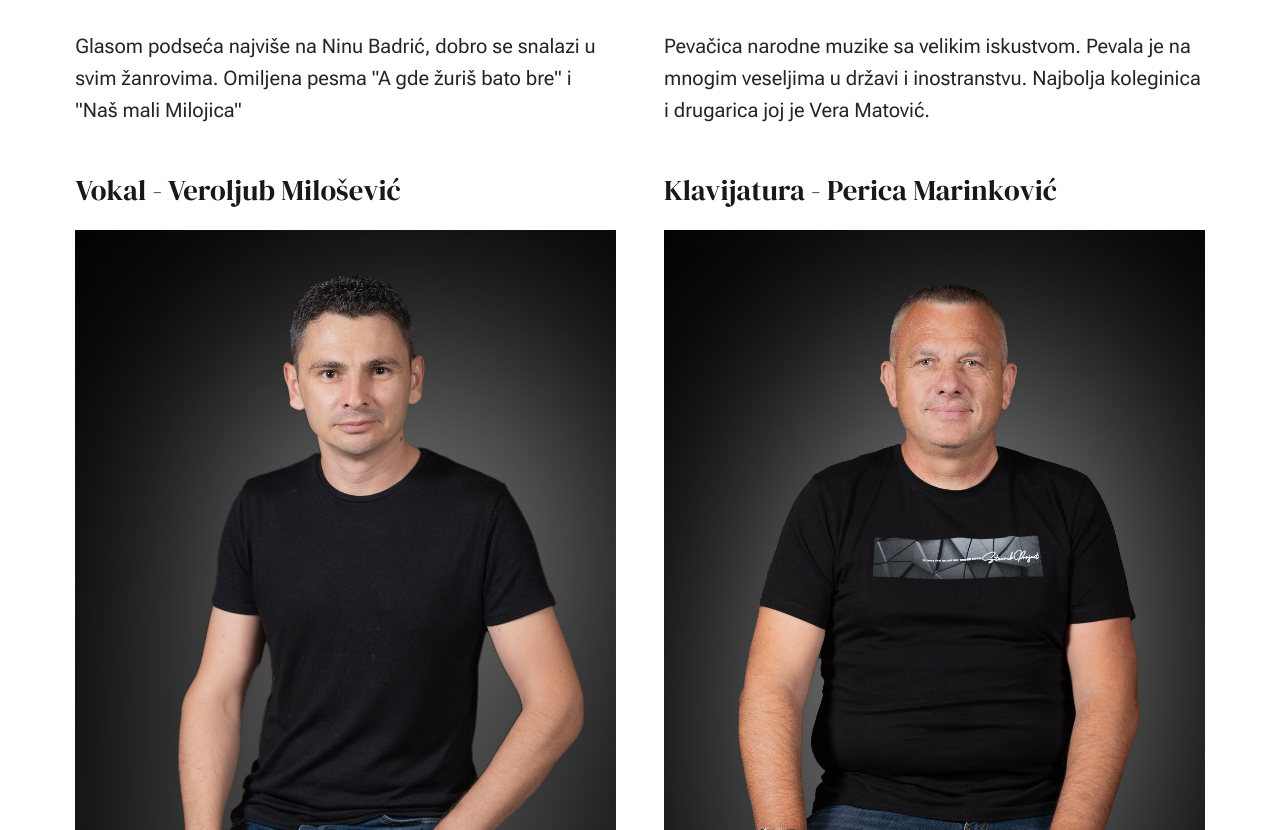
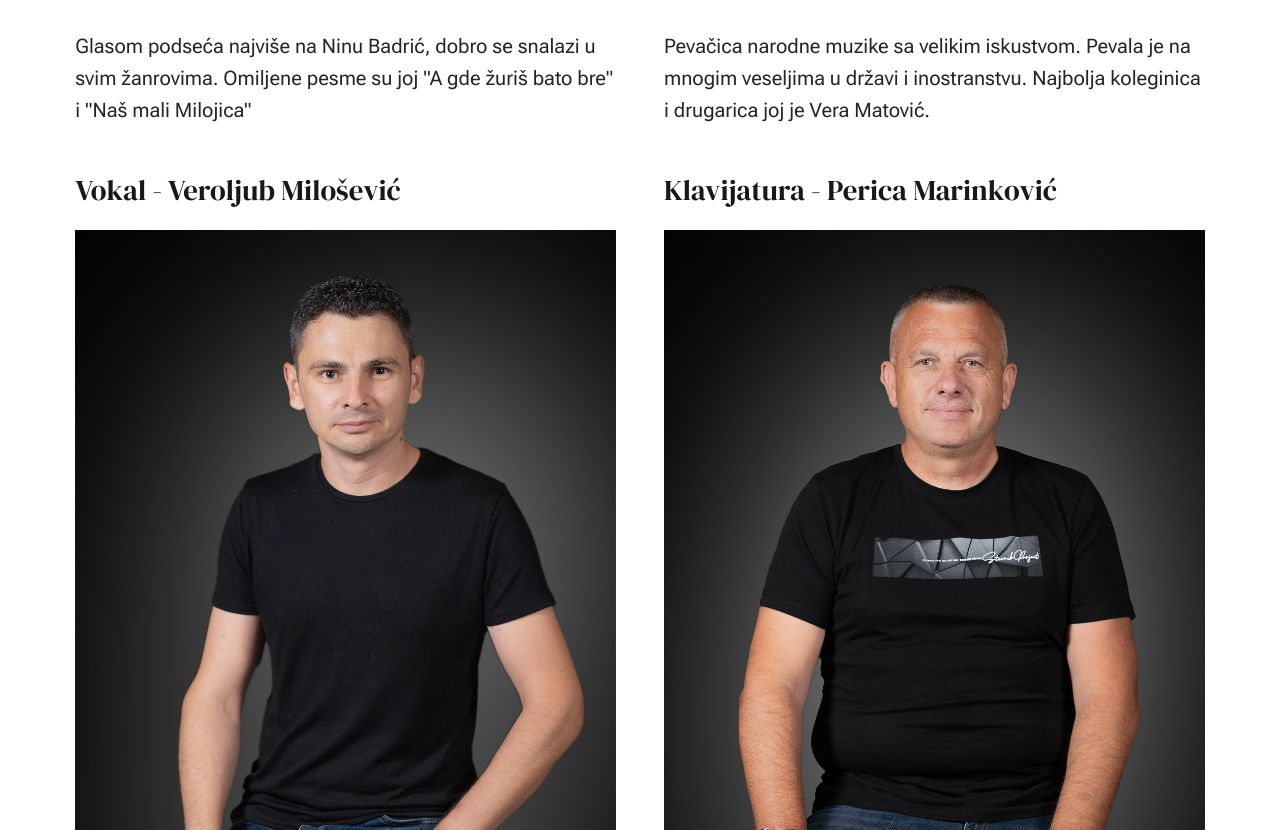
Before and after one commit to gisitrs/SezamBend, a plain HTML site: page about.html in a window 1280 px wide. Shown: the part 1816-2646 px from the top of the page. Drawn offline with Linux system fonts and the light colour scheme.

Commit message:
About - small text change

```diff
--- a/about.html
+++ b/about.html
@@ -123,7 +123,7 @@
                                         </figure>
                                         <p>
                                         Glasom podseća najviše na Ninu Badrić, dobro se snalazi u svim žanrovima.
-                                        Omiljena pesma "A gde žuriš bato bre" i "Naš mali Milojica"
+                                        Omiljene pesme su joj "A gde žuriš bato bre" i "Naš mali Milojica"
                                         </p>
                                     </div>
                                 </div>
```
